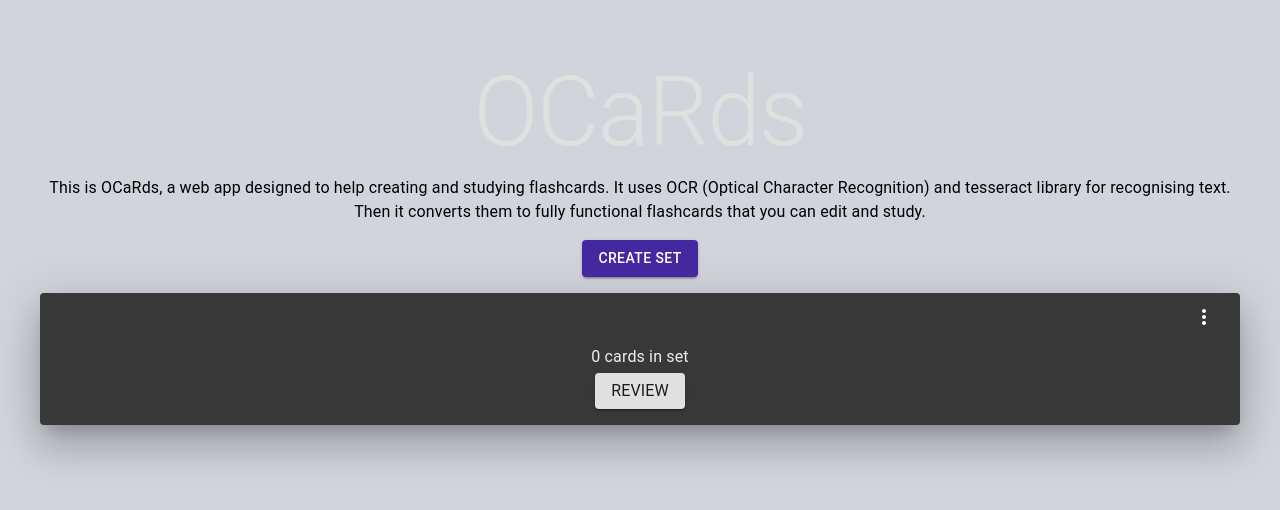
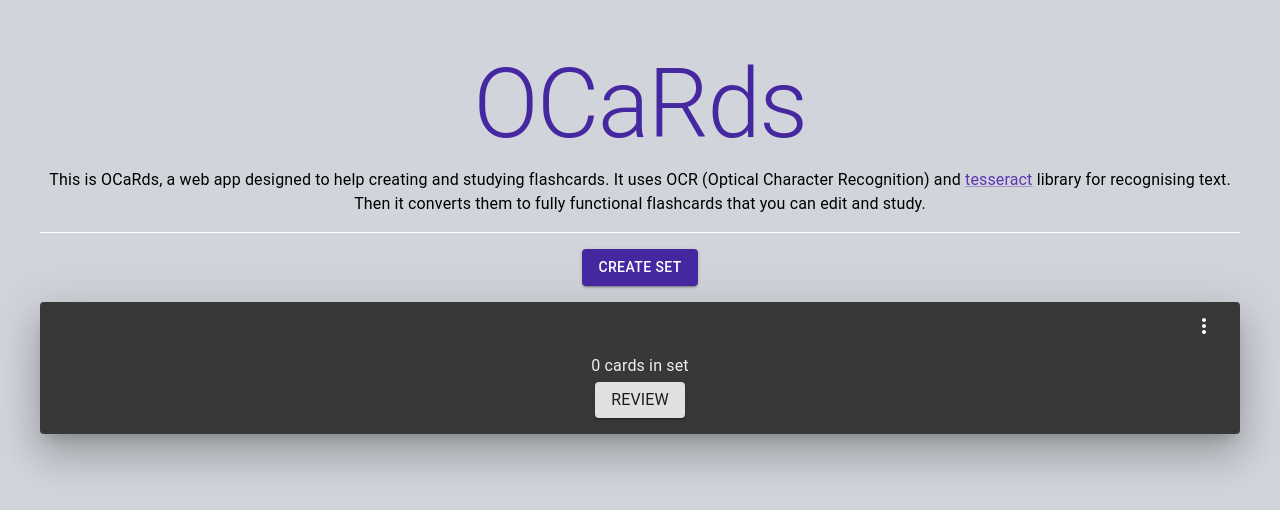
Before and after one commit to TutusBOT/ocards, a React (Vite) app: page / in a window 1280 px wide. Shown: the top 510 px of the page. Built offline with nearby package versions, Linux system fonts and the light colour scheme; what tesseract.js would draw is missing.

Commit message:
added link to tesseract, design changes

```diff
--- a/src/components/Hero/Hero.tsx
+++ b/src/components/Hero/Hero.tsx
@@ -1,17 +1,29 @@
-import { Typography, Container, Box } from "@mui/material";
+import { Typography, Box, Link } from "@mui/material";
 
 const Hero = () => {
 	return (
-		<Box className="w-full border-white border-b-2 py-4 flex gap-2 flex-col">
-			<Typography variant="h1" color="primary">
+		<Box className="w-full py-4 flex gap-4 flex-col">
+			<Typography
+				variant="h1"
+				color="secondary"
+				className="text-6xl md:text-8xl"
+			>
 				OCaRds
 			</Typography>
 			<Typography variant="body1">
 				This is OCaRds, a web app designed to help creating and studying
-				flashcards. It uses OCR (Optical Character Recognition) and tesseract
+				flashcards. It uses OCR (Optical Character Recognition) and{" "}
+				<Link
+					variant="body1"
+					color="secondary.light"
+					href="https://github.com/tesseract-ocr/tesseract"
+				>
+					tesseract
+				</Link>{" "}
 				library for recognising text. Then it converts them to fully functional
 				flashcards that you can edit and study.
 			</Typography>
+			<div className="h-px w-full bg-white"></div>
 		</Box>
 	);
 };
```
